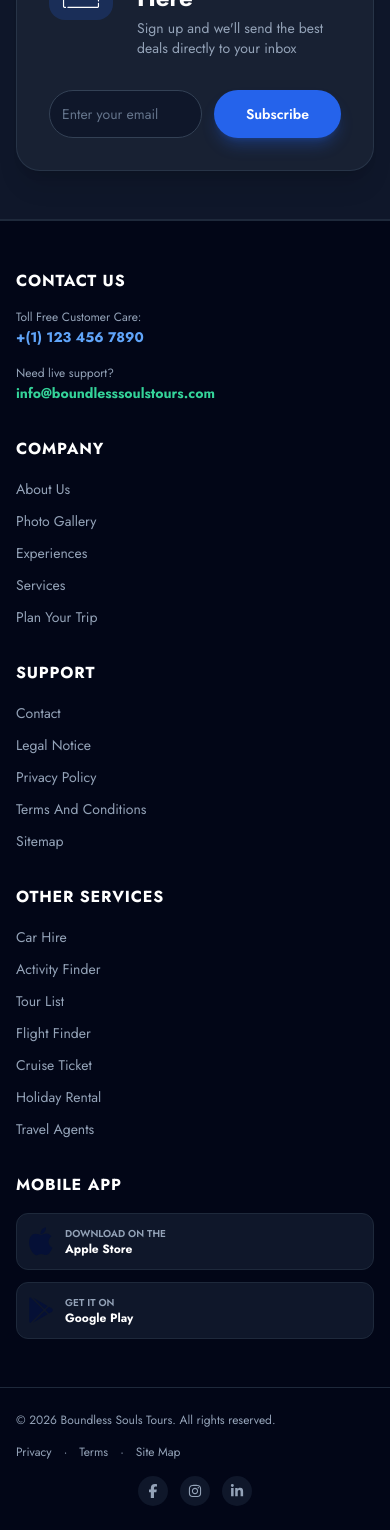
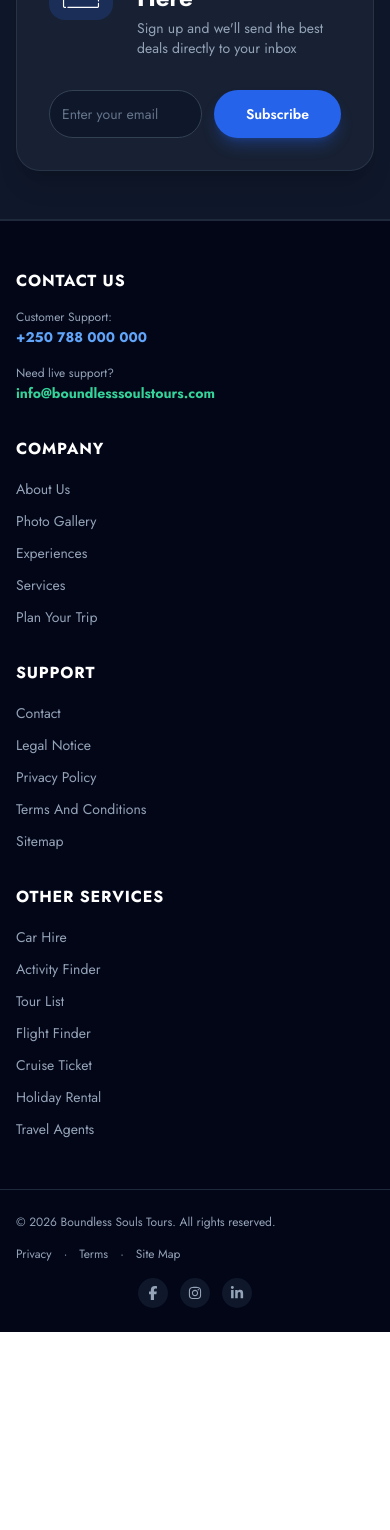
Before and after one commit to Mbokanipredit/boundless-souls-tours, a Next.js app: page /gallery in a window 390 px wide. Shown: the part 2231-3761 px from the top of the page. After the commit the page ends 3563 px from the top, so only its background shows below. Built offline with nearby package versions, Linux system fonts and the light colour scheme.

Commit message:
Set Kigali image to 9.jpeg and remove Mobile App section from footer

```diff
--- a/src/app/home/components/footer-section/footer-section.tsx
+++ b/src/app/home/components/footer-section/footer-section.tsx
@@ -35,16 +35,16 @@ function FooterSection() {
       <FooterNewsLetter />
 
       <div className="container mx-auto px-4 max-w-7xl py-12 border-t border-slate-800">
-        <div className="grid grid-cols-1 md:grid-cols-2 lg:grid-cols-5 gap-8">
+        <div className="grid grid-cols-1 md:grid-cols-2 lg:grid-cols-4 gap-8">
           {/* Contact Us */}
           <div className="space-y-4">
             <h3 className="text-base font-bold text-white uppercase tracking-wider">
               Contact Us
             </h3>
             <div className="space-y-1">
-              <p className="text-xs text-slate-400">Toll Free Customer Care:</p>
-              <Link href="#" className="text-sm font-bold text-blue-400 hover:underline">
-                +(1) 123 456 7890
+              <p className="text-xs text-slate-400">Customer Support:</p>
+              <Link href="tel:+250788000000" className="text-sm font-bold text-blue-400 hover:underline">
+                +250 788 000 000
               </Link>
             </div>
             <div className="space-y-1">
@@ -111,52 +111,6 @@ function FooterSection() {
               ))}
             </ul>
           </div>
-
-          {/* Mobile Apps */}
-          <div className="space-y-4">
-            <h3 className="text-base font-bold text-white uppercase tracking-wider">
-              Mobile App
-            </h3>
-            <div className="space-y-3">
-              <Link
-                href="https://www.apple.com/app-store/"
-                target="_blank"
-                className="flex items-center gap-3 p-3 bg-slate-900 border border-slate-800 rounded-xl hover:bg-slate-850 hover:border-slate-700 transition-all"
-              >
-                <Image
-                  src="/icon/apple-store-icon.svg"
-                  alt="Apple Store"
-                  width={24}
-                  height={24}
-                />
-                <div>
-                  <p className="text-[10px] text-slate-400 uppercase font-semibold">
-                    Download on the
-                  </p>
-                  <h4 className="text-xs font-bold text-white">Apple Store</h4>
-                </div>
-              </Link>
-
-              <Link
-                href="https://play.google.com/store/apps"
-                target="_blank"
-                className="flex items-center gap-3 p-3 bg-slate-900 border border-slate-800 rounded-xl hover:bg-slate-850 hover:border-slate-700 transition-all"
-              >
-                <Image
-                  src="/icon/google-play-icon.svg"
-                  alt="Google Play"
-                  width={24}
-                  height={24}
-                />
-                <div>
-                  <p className="text-[10px] text-slate-400 uppercase font-semibold">
-                    Get it on
-                  </p>
-                  <h4 className="text-xs font-bold text-white">Google Play</h4>
-                </div>
-              </Link>
-            </div>
-          </div>
         </div>
       </div>
 
--- a/src/app/home/components/rwanda-experiences/rwanda-experiences.tsx
+++ b/src/app/home/components/rwanda-experiences/rwanda-experiences.tsx
@@ -91,7 +91,7 @@ export const experiencesData: ExperienceItem[] = [
     tagline: "Explore Kigali differently.",
     description:
       "Experience the vibrant energy of Kigali through its rich culture, gastronomy, lifestyle, entertainment, beautiful views, and hidden gems. Let us help you discover a side of Africa's cleanest city that goes beyond tourist spots.",
-    image: "/images/pics/5.jpeg",
+    image: "/images/pics/9.jpeg",
     badge: "Urban & Lifestyle",
     highlights: [
       "Art Galleries & Craft Markets",
--- a/src/context/data-context.tsx
+++ b/src/context/data-context.tsx
@@ -188,7 +188,7 @@ const initialExperiences: ExperienceItemData[] = [
     tagline: "Explore Kigali differently.",
     description:
       "Experience the vibrant energy of Kigali through its rich culture, gastronomy, lifestyle, entertainment, beautiful views, and hidden gems. Let us help you discover a side of Africa's cleanest city that goes beyond tourist spots.",
-    image: "/images/pics/5.jpeg",
+    image: "/images/pics/9.jpeg",
     badge: "Urban & Lifestyle",
     highlights: [
       "Art Galleries & Craft Markets",
@@ -420,6 +420,9 @@ export const DataProvider: React.FC<{ children: React.ReactNode }> = ({ children
         const parsed = JSON.parse(savedExps);
         if (Array.isArray(parsed) && parsed.length > 0) {
           const sanitized = parsed.map((exp: any, index: number) => {
+            if (exp.id === "kigali" || exp.title?.toLowerCase().includes("kigali")) {
+              return { ...exp, image: "/images/pics/9.jpeg" };
+            }
             if (!exp.image || exp.image.endsWith(".png") || !exp.image.includes("/images/pics/")) {
               const picNum = (index % 16) + 1;
               return { ...exp, image: `/images/pics/${picNum}.jpeg` };
```
